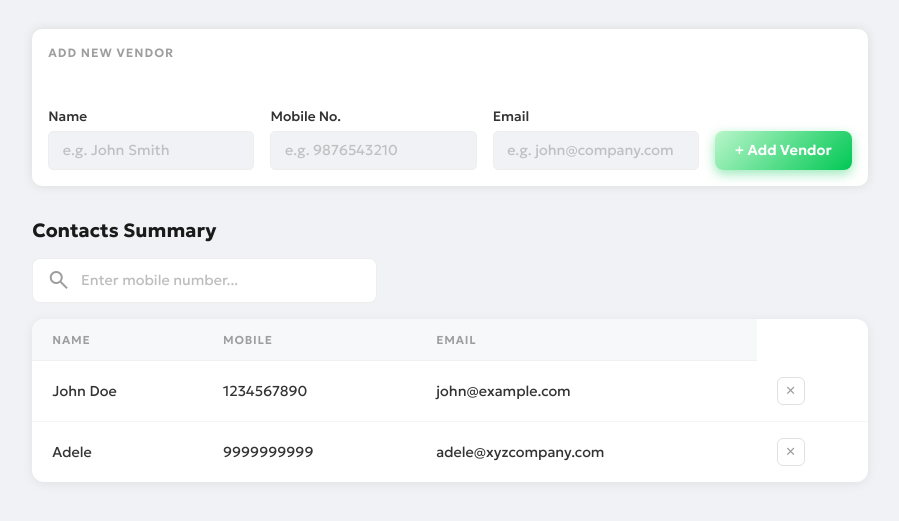
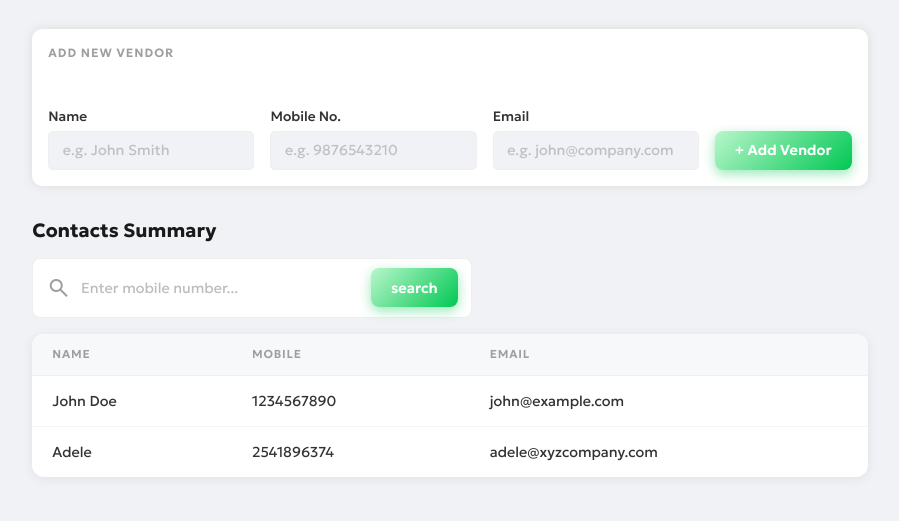
Before and after one commit to laitanop/phone-directory-js, a plain HTML site: page index.html in a window 1280 px wide. Shown: the part 149-670 px from the top of the page, without its empty margins (190-1089 px from the left). Drawn offline with nearby package versions, Linux system fonts and the light colour scheme.

Commit message:
filter contact

```diff
--- /dev/null
+++ b/db.js
@@ -0,0 +1,12 @@
+const contacts = [
+  {
+    name: "John Doe",
+    mobile: "1234567890",
+    email: "john@example.com",
+  },
+  {
+    name: "Adele",
+    mobile: "2541896374",
+    email: "adele@xyzcompany.com",
+  },
+];
--- a/index.html
+++ b/index.html
@@ -86,9 +86,18 @@
         <span class="material-symbols-outlined search-icon">search</span>
         <input
           type="text"
+          id="search-input"
           class="search-input"
           placeholder="Enter mobile number..."
         />
+        <button
+          class="btn-add-vendor"
+          type="button"
+          id="btn-search"
+          onclick="search()"
+        >
+          search
+        </button>
       </div>
       <div id="content-table" class="content-table">
         <table>
@@ -99,28 +108,11 @@
               <th>EMAIL</th>
             </tr>
           </thead>
-          <tbody id="contacts-body">
-            <tr>
-              <td>John Doe</td>
-              <td>1234567890</td>
-              <td>john@example.com</td>
-              <td>
-                <button class="btn-delete">✕</button>
-              </td>
-            </tr>
-            <tr>
-              <td>Adele</td>
-              <td>9999999999</td>
-              <td>adele@xyzcompany.com</td>
-              <td>
-                <button class="btn-delete">✕</button>
-              </td>
-            </tr>
-          </tbody>
+          <tbody id="contacts-body"></tbody>
         </table>
       </div>
     </div>
-
+    <script src="db.js"></script>
     <script src="script.js"></script>
   </body>
 </html>
--- a/script.js
+++ b/script.js
@@ -4,7 +4,43 @@ let email = document.getElementById("email");
 let errorMessage = document.getElementById("error-message");
 let table = document.getElementsByTagName("table");
 let tableBody = document.getElementById("contacts-body");
+let searchInput = document.getElementById("search-input");
 
+function renderContacts() {
+  contacts.forEach((contact) => {
+    let newRow = document.createElement("tr");
+    newRow.innerHTML = `<tr>
+              <td>${contact.name}</td>
+             <td>${contact.mobile}</td>
+             <td>${contact.email}</td>
+            </tr>`;
+    tableBody.appendChild(newRow);
+  });
+}
+
+function search() {
+  tableBody.innerHTML = "";
+
+  if (searchInput.value === "") {
+    renderContacts();
+    return;
+  }
+
+  let filtered = contacts.filter(
+    (contact) => contact.mobile === searchInput.value,
+  );
+
+  filtered.forEach((contact) => {
+    let newRow = document.createElement("tr");
+    newRow.innerHTML = `
+      <td>${contact.name}</td>
+      <td>${contact.mobile}</td>
+      <td>${contact.email}</td>
+    `;
+    tableBody.appendChild(newRow);
+  });
+}
+renderContacts();
 let validateName = () => {
   let isValid = false;
   const regEx1 = /[^a-zA-Z\s]+/;
@@ -74,7 +110,6 @@ function addVendor() {
   <td>${name.value}</td>
   <td>${mobile.value}</td>
   <td>${email.value}</td>
-  <td><button class="btn-delete">✕</button></td>
 `;
     tableBody.prepend(newRow);
     resetInputs();
```
